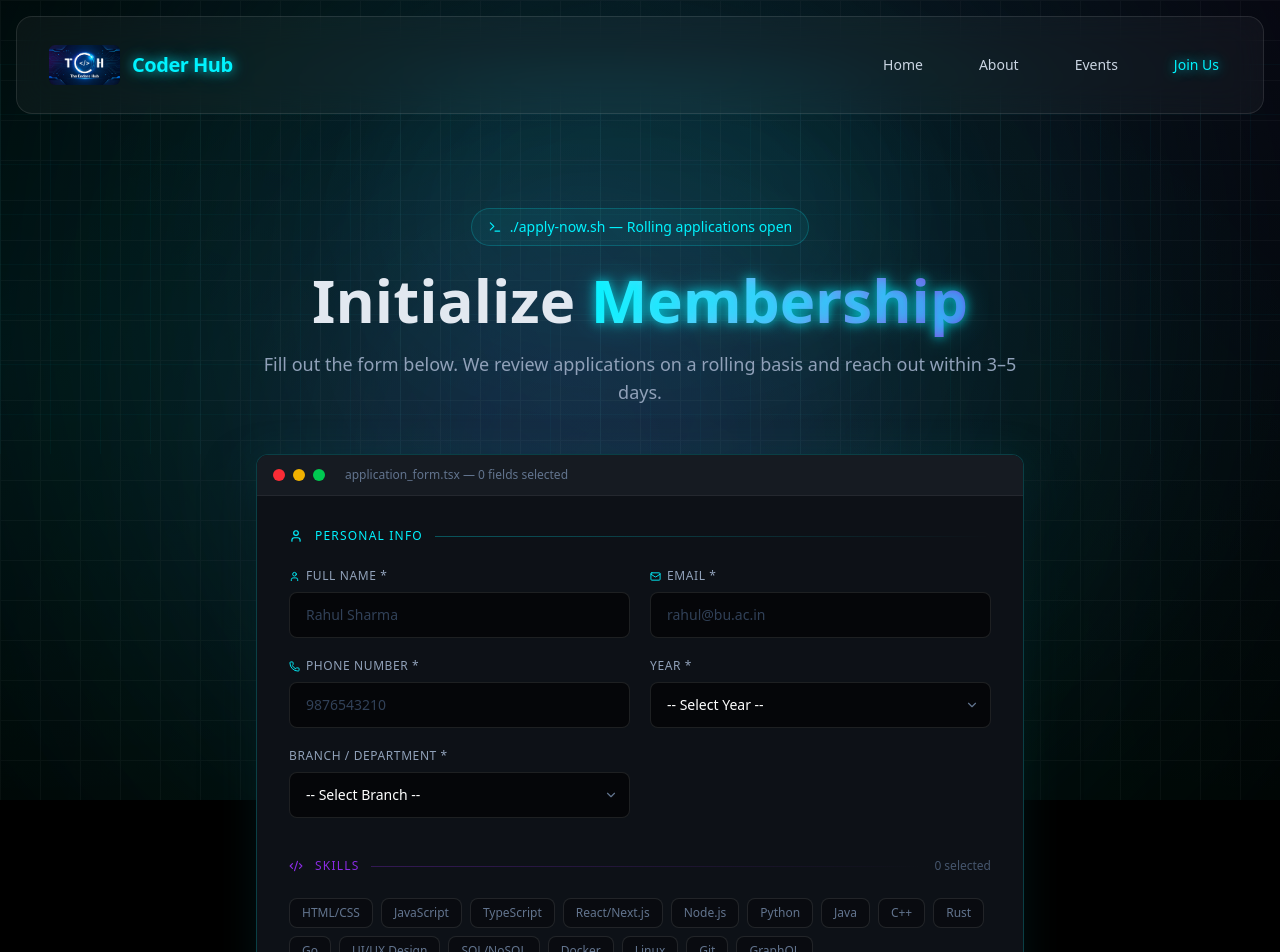
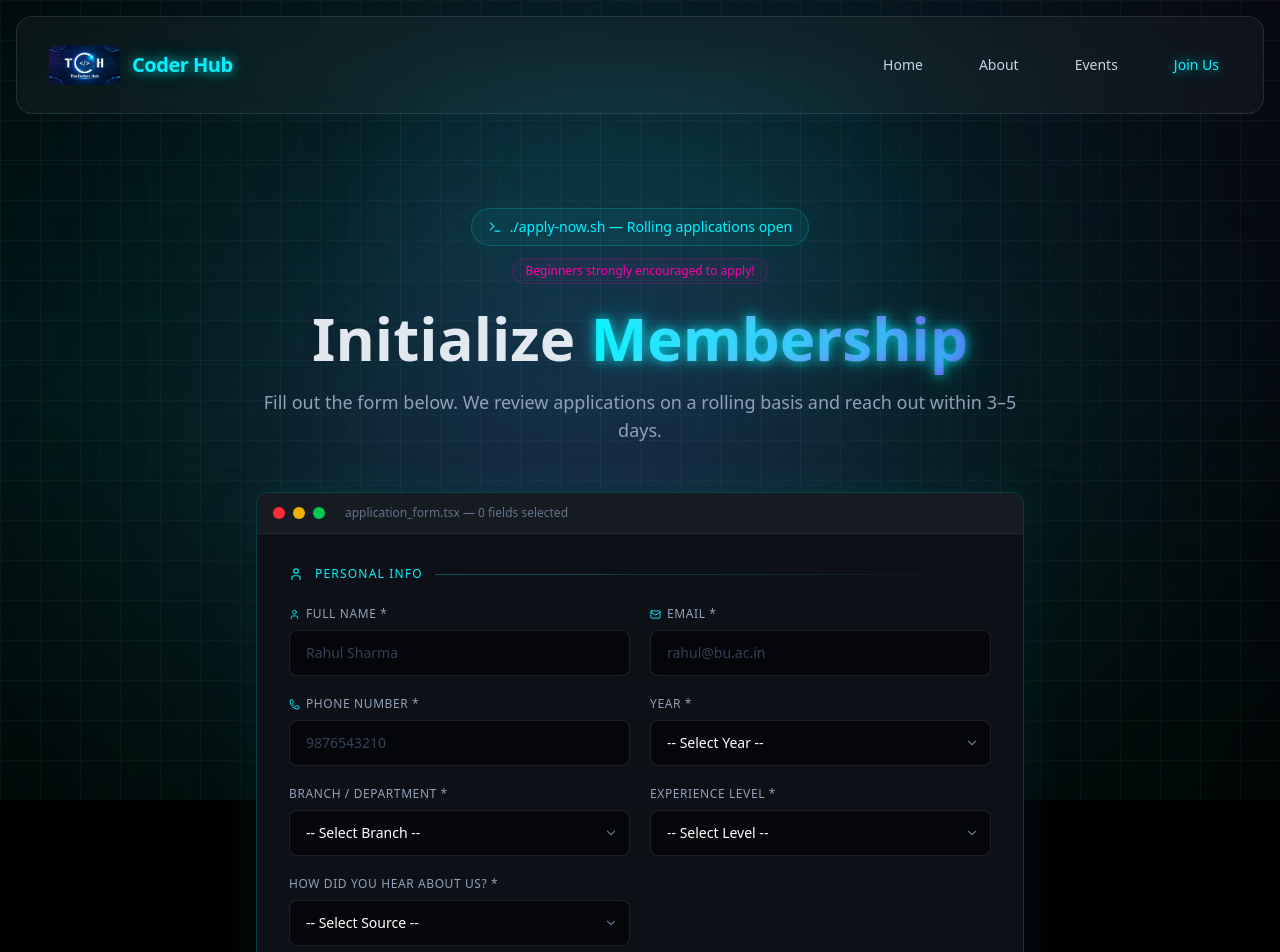
Before and after one commit to DEVANSHU6393/coderhub, a Next.js app: page /join in a window 1280 px wide. Shown: the top 952 px of the page. Built offline with nearby package versions, Linux system fonts and the light colour scheme.

Commit message:
Phase 3: Join flow improvements (Beginner friendly, privacy note, new form fields)

```diff
--- a/src/app/actions/application.ts
+++ b/src/app/actions/application.ts
@@ -15,6 +15,8 @@ const applicationSchema = z.object({
   githubUrl: z.string().url("Must be a valid URL").optional().or(z.literal("")),
   linkedinUrl: z.string().url("Must be a valid URL").optional().or(z.literal("")),
   reason: z.string().min(20, "Please provide a more detailed reason (at least 20 characters)"),
+  experience: z.string().min(1, "Experience level is required"),
+  source: z.string().min(1, "Please tell us how you heard about us"),
   honeypot: z.string().max(0, "Spam detected").optional()
 });
 
@@ -62,6 +64,8 @@ export async function submitApplication(prevState: any, formData: FormData) {
       githubUrl: formData.get("githubUrl"),
       linkedinUrl: formData.get("linkedinUrl"),
       reason: formData.get("reason"),
+      experience: formData.get("experience"),
+      source: formData.get("source"),
       honeypot: formData.get("honeypot")
     };
 
--- a/src/app/join/page.tsx
+++ b/src/app/join/page.tsx
@@ -18,6 +18,8 @@ const applicationSchema = z.object({
   githubUrl: z.string().url("Must be a valid URL").optional().or(z.literal("")),
   linkedinUrl: z.string().url("Must be a valid URL").optional().or(z.literal("")),
   reason: z.string().min(20, "Please provide a more detailed reason (at least 20 characters)"),
+  experience: z.string().min(1, "Experience level is required"),
+  source: z.string().min(1, "Please tell us how you heard about us"),
   honeypot: z.string().max(0).optional()
 });
 
@@ -137,9 +139,14 @@ export default function JoinUs() {
       <section className="pt-36 pb-12 px-4 relative bg-grid overflow-hidden">
         <div className="absolute top-0 left-1/2 -translate-x-1/2 w-[500px] h-[300px] bg-neon-cyan/5 rounded-full blur-3xl pointer-events-none" />
         <div className="max-w-3xl mx-auto text-center relative z-10">
-          <div className="inline-flex items-center gap-2 text-neon-cyan font-mono text-sm mb-6 bg-neon-cyan/5 px-4 py-2 rounded-full border border-neon-cyan/20">
-            <Terminal size={14} />
-            ./apply-now.sh — Rolling applications open
+          <div className="flex flex-col items-center gap-3 mb-6">
+            <div className="inline-flex items-center gap-2 text-neon-cyan font-mono text-sm bg-neon-cyan/5 px-4 py-2 rounded-full border border-neon-cyan/20">
+              <Terminal size={14} />
+              ./apply-now.sh — Rolling applications open
+            </div>
+            <div className="inline-flex items-center gap-2 text-neon-pink font-mono text-xs bg-neon-pink/5 px-3 py-1 rounded-full border border-neon-pink/20">
+              Beginners strongly encouraged to apply!
+            </div>
           </div>
           <h1 className="text-5xl md:text-6xl font-bold font-mono mb-5">
             Initialize{" "}
@@ -212,6 +219,30 @@ export default function JoinUs() {
                         <option value="Computer Science">Computer Science</option>
                         <option value="Information Technology">Information Technology</option>
                         <option value="Electronics">Electronics</option>
+                        <option value="Other">Other</option>
+                      </select>
+                      <ChevronDown size={14} className="absolute right-3 top-1/2 -translate-y-1/2 text-slate-500 pointer-events-none" />
+                    </div>
+                  </InputField>
+                  <InputField label="Experience Level *" error={errors.experience?.message}>
+                    <div className="relative">
+                      <select {...register("experience")} className={selectClass}>
+                        <option value="">-- Select Level --</option>
+                        <option value="Beginner">Beginner (0-1 years)</option>
+                        <option value="Intermediate">Intermediate (1-3 years)</option>
+                        <option value="Advanced">Advanced (3+ years)</option>
+                      </select>
+                      <ChevronDown size={14} className="absolute right-3 top-1/2 -translate-y-1/2 text-slate-500 pointer-events-none" />
+                    </div>
+                  </InputField>
+                  <InputField label="How did you hear about us? *" error={errors.source?.message}>
+                    <div className="relative">
+                      <select {...register("source")} className={selectClass}>
+                        <option value="">-- Select Source --</option>
+                        <option value="Friend/Classmate">Friend / Classmate</option>
+                        <option value="Social Media">Social Media</option>
+                        <option value="Campus Poster">Campus Poster</option>
+                        <option value="Professor/Faculty">Professor / Faculty</option>
                         <option value="Other">Other</option>
                       </select>
                       <ChevronDown size={14} className="absolute right-3 top-1/2 -translate-y-1/2 text-slate-500 pointer-events-none" />
@@ -309,6 +340,9 @@ export default function JoinUs() {
               </div>
 
               {/* ── SUBMIT ── */}
+              <div className="mb-4 p-3 rounded-lg bg-black/40 border border-glass-border text-slate-400 text-xs text-center font-mono leading-relaxed">
+                <span className="text-neon-cyan">Privacy Note:</span> Your phone number and email will only be used to contact you regarding your application and club updates. We do not share your data.
+              </div>
               <button
                 type="submit"
                 disabled={isSubmitting}
--- a/src/components/admin/ApplicationsTable.tsx
+++ b/src/components/admin/ApplicationsTable.tsx
@@ -38,7 +38,7 @@ export default function ApplicationsTable({ initialData }: { initialData: Applic
   };
 
   const exportCSV = () => {
-    const headers = ["Name", "Email", "Phone", "Year", "Branch", "Skills", "Interests", "GitHub", "LinkedIn", "Status", "Date"];
+    const headers = ["Name", "Email", "Phone", "Year", "Branch", "Experience", "Source", "Skills", "Interests", "GitHub", "LinkedIn", "Status", "Date"];
     const csvContent = [
       headers.join(","),
       ...filteredApps.map(app => [
@@ -47,6 +47,8 @@ export default function ApplicationsTable({ initialData }: { initialData: Applic
         `"${app.phone}"`,
         `"${app.year}"`,
         `"${app.branch}"`,
+        `"${app.experience}"`,
+        `"${app.source}"`,
         `"${app.skills.join("; ")}"`,
         `"${app.interests.join("; ")}"`,
         `"${app.githubUrl || ""}"`,
@@ -129,9 +131,14 @@ export default function ApplicationsTable({ initialData }: { initialData: Applic
                   </td>
                   <td className="px-6 py-4">
                     <div className="text-sm text-slate-300">
-                      {app.year}
+                      {app.year} • {app.branch}
                     </div>
-                    <div className="text-sm text-slate-400">{app.branch}</div>
+                    <div className="text-xs text-slate-400 mt-1">
+                      <span className="text-neon-cyan/80">Exp:</span> {app.experience}
+                    </div>
+                    <div className="text-xs text-slate-400">
+                      <span className="text-neon-violet/80">Via:</span> {app.source}
+                    </div>
                   </td>
                   <td className="px-6 py-4 max-w-[250px]">
                     <p className="text-sm text-slate-300 truncate" title={app.reason}>
```
Also changed, not shown: 1 other file (tests, documents, lock files or other folders).
